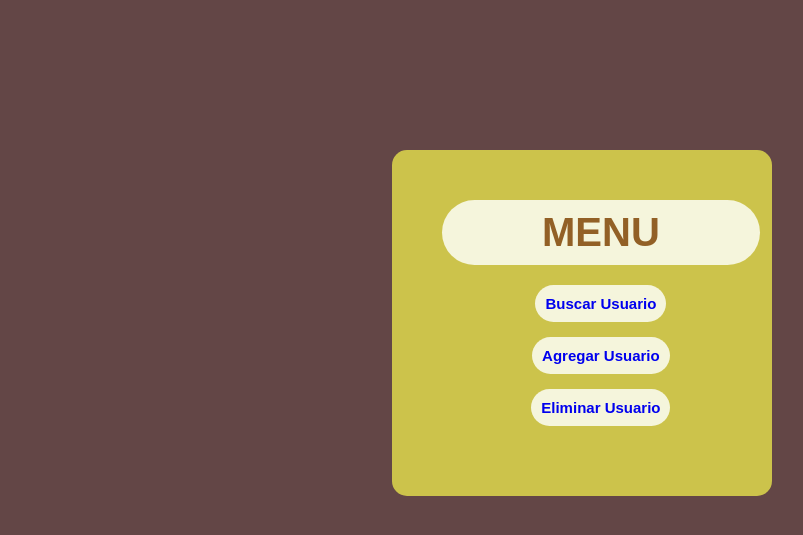
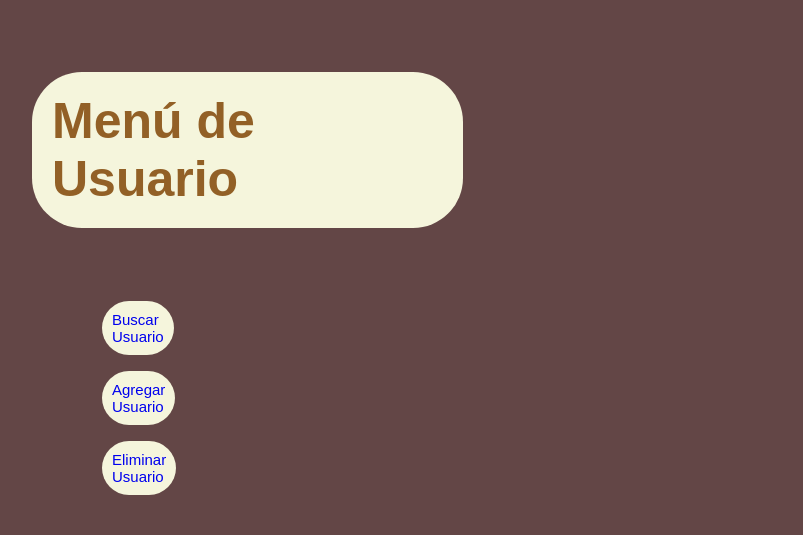
Before and after one commit to modelos-y-sistemas/menu-of-add-delete-and-find-users, a PHP site: page / in a window 1280 px wide. Shown: the top 535 px of the page, without its empty margins (58-861 px from the left). Run offline with PHP 8.4, Linux system fonts and the light colour scheme.

Commit message:
Revert "interfaz de menu realizada"
This reverts commit 819bf4970b9048bb87270679898e27e920050046.

```diff
--- a/estilo.css
+++ b/estilo.css
@@ -1,61 +1,73 @@
-*{
-  padding: 0;
-  margin: 0;
-  box-sizing: border-box;
+body{
+	background-color: #634646;
+	margin-left: 20px;
 }
 
-body{
-	background-color: #634646;
-  margin-top: 150px;
+.dI{
+	position: relative;
 }
 
-.menu{
-  display: grid;
-  grid-template-rows: repeat(2, auto);
-  justify-content: space-evenly;
-  background: #ccc34b;
-  width: 380px;
-  border-radius: 15px;
-  padding: 50px;
-  margin: auto;
-  margin-top: auto;
-  justify-items: center;
+.dZ{
+	top: 250px;
+	position: absolute;
 }
 
-.menu__title{
-  padding: 10px 100px;
+h1{
+	left: 20px;
+	top: 30px;
+	position: relative;
+}
 
-	font-family: arial;
-  font-size: 40px;
+.titulo{
+	font-size: 50px;
 	background-color: beige;
 	border-color: beige;
 	border-radius: 50px;
+	margin-right: 40px;
+	position: relative;
 	color: #926026;
+	font-family: arial;
+	margin-left: 50px;
+	position: relative;
 }
 
-.menu__list{
-  display: flex;
-  flex-direction: column;
-  gap: 15px;
-  width: 180px;
-  padding: 20px;
-  align-items: center;
-  justify-items: center;
-  list-style: none;
-  font-weight: bolder;
-  justify-content: center;
-  align-content: flex-start;
+#ttxt{
+	font-weight: bolder;
+	margin-right: 60%;
+	padding: 20px;
+	position: absolute;
 }
 
-.menu__item{
+nav{
+	margin-top: 15%;
+}
+
+li{
+	list-style: none;
+	margin-top: 20px;
+	margin-left: 100px;
+	position: absolute;
+}
+
+
+.bmtxt{
 	padding: 10px;
 	font-family: arial;
 	background-color: beige;
 	border-color: beige;
 	font-size: 15px;
 	border-radius: 50px;
+	position: absolute;
 }
 
-.menu__link{
-  text-decoration: none;
+p{
+	position: absolute;
 }
+
+#ei{
+	margin-top: 85px;
+}
+
+#ai{
+	margin-top: 155px;
+}
--- a/index.php
+++ b/index.php
@@ -1,20 +1,24 @@
 <!DOCTYPE html>
-<html lang="es">
+<html lang="en">
 <head>
   <meta charset="UTF-8">
   <meta http-equiv="X-UA-Compatible" content="IE=edge">
   <meta name="viewport" content="width=device-width, initial-scale=1.0">
-  <link rel="stylesheet" href="estilo.css">
-  <title>Menú</title>
+  <link rel="stylesheet" type="text/css" href="estilo.css"></link>
+  <title>Men&uacute;</title>
 </head>
 <body>
-  <div class="menu">
-    <h1 class="menu__title"> MENU </h1>
-    <ul class="menu__list">
-      <li class="menu__item"><a href="Buscar/"   class="menu__link">Buscar Usuario  </a></li>
-      <li class="menu__item"><a href="Agregar/"  class="menu__link">Agregar Usuario </a></li>
-      <li class="menu__item"><a href="Eliminar/" class="menu__link">Eliminar Usuario</a></li>
-    </ul>
+  <div class="dI">
+  <h1 class="titulo" id="ttxt">Men&uacute; de Usuario</h1>
+  </div>
+  <div class="dZ">
+  <nav>
+  <ul>
+    <li><a href="Buscar/"><p class="bmtxt">Buscar Usuario</p></a></li>
+    <li><a href="Agregar/"><p class="bmtxt" id="ei">Agregar Usuario</p></a></li>
+    <li><a href="Eliminar/"><p class="bmtxt" id="ai">Eliminar Usuario</p></a></li>
+  </ul>
+  </nav>
   </div>
 </body>
 </html>
```
